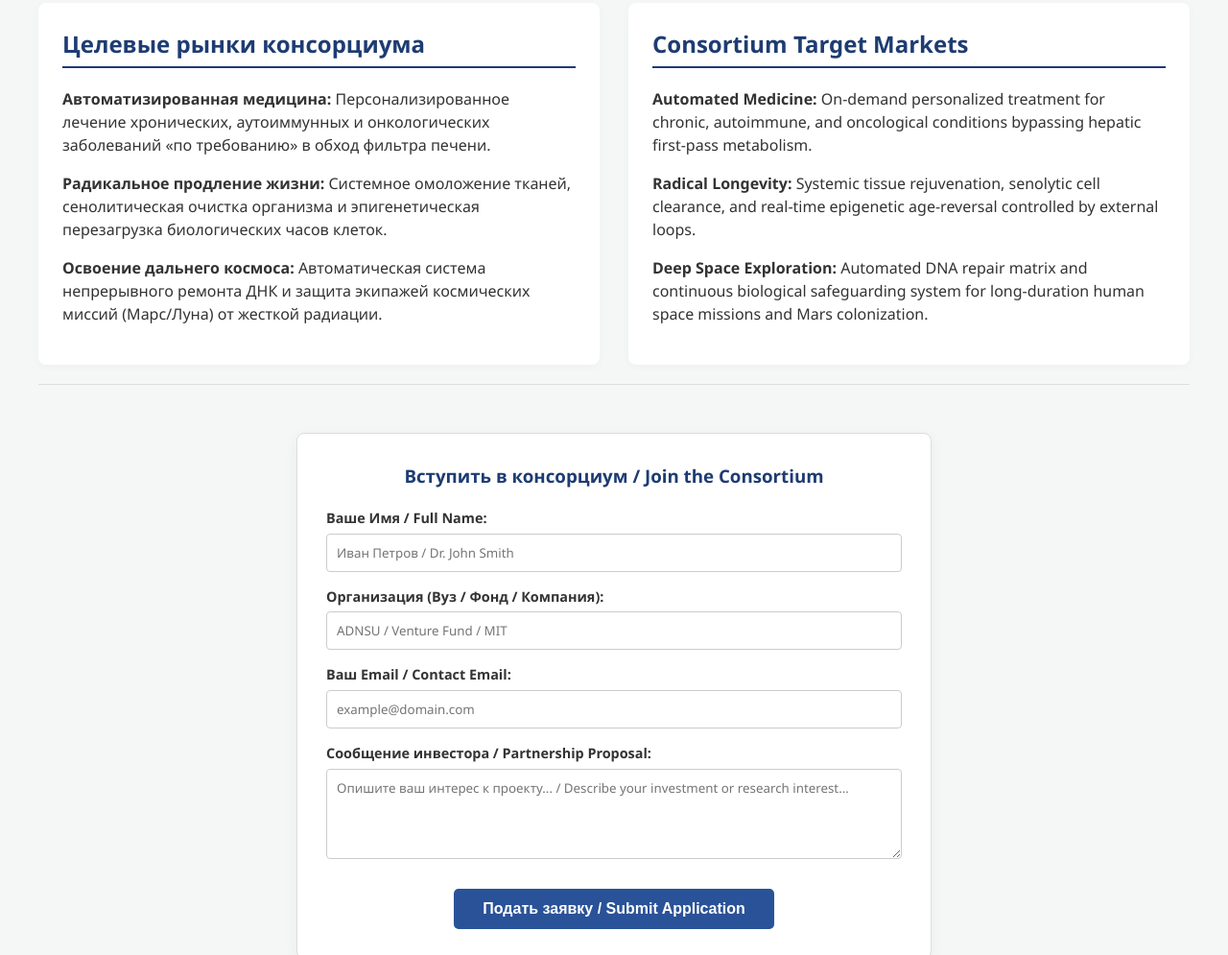
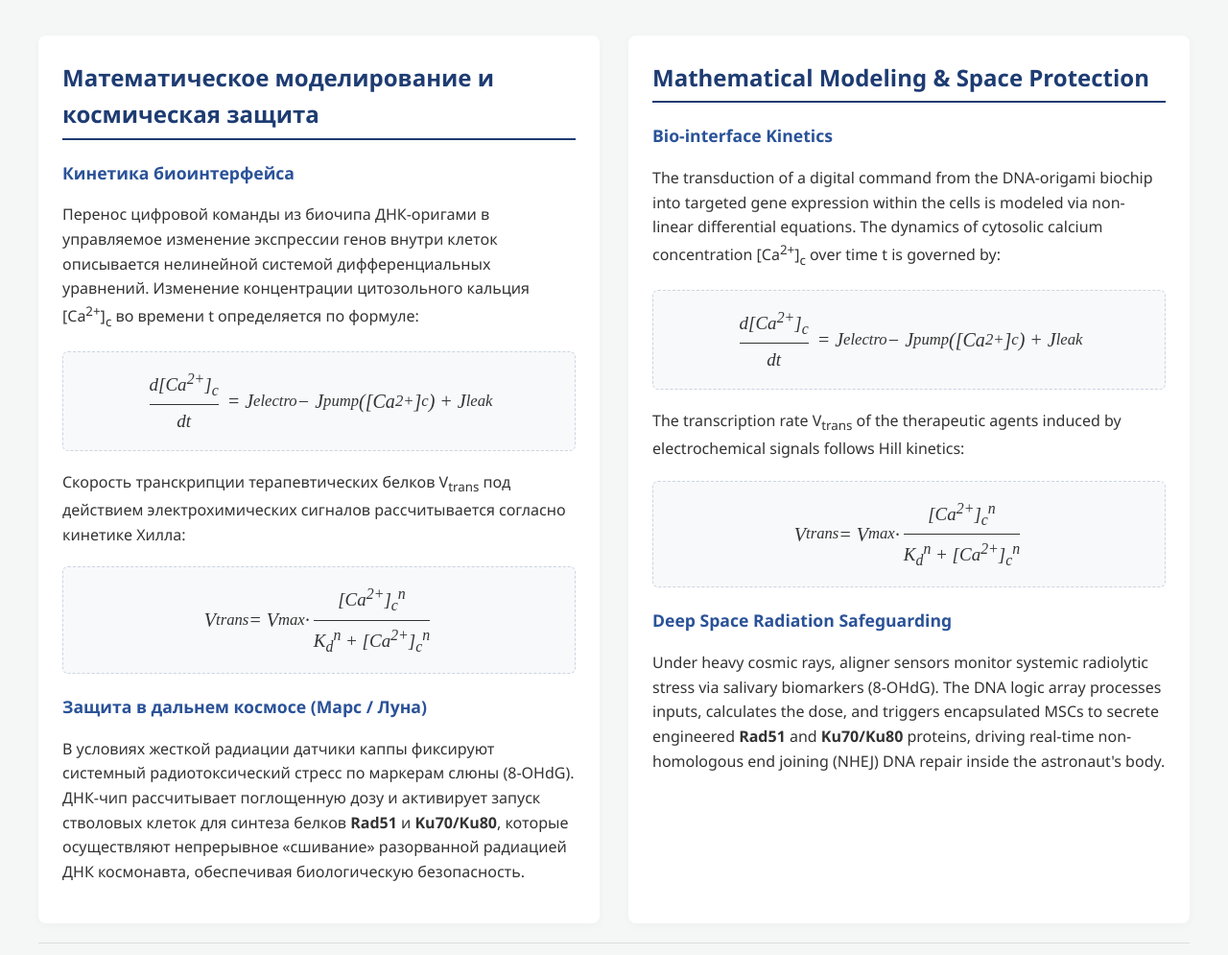
Before and after one commit to Viateslav1/dental-shield, a plain HTML site: page index.html in a window 1280 px wide. Shown: the part 1079-2074 px from the top of the page at 96% size. Drawn offline with Linux system fonts and the light colour scheme.

Commit message:
Refactor index.html with new content and styles
Updated HTML structure and styles for improved layout and readability. Added new sections for mathematical modeling and space protection.

```diff
--- a/index.html
+++ b/index.html
@@ -1,3 +1,4 @@
+
 <!DOCTYPE html>
 <html lang="ru">
 <head>
@@ -5,7 +6,7 @@
     <meta name="viewport" content="width=device-width, initial-scale=1.0">
     <title>Bio-Hybrid Dental Shield Consortium</title>
     <style>
-        body { font-family: 'Segoe UI', Arial, sans-serif; margin: 0; padding: 0; background: #f4f7f6; color: #333; line-height: 1.5; }
+        body { font-family: 'Segoe UI', Arial, sans-serif; margin: 0; padding: 0; background: #f4f7f6; color: #333; line-height: 1.6; }
         header { background: linear-gradient(135deg, #1e3c72 0%, #2a5298 100%); color: white; padding: 50px 20px; text-align: center; }
         header h1 { margin: 0; font-size: 2.3em; }
         header p { font-size: 1.1em; opacity: 0.9; margin-top: 10px; }
@@ -13,10 +14,18 @@
         .container { max-width: 1200px; margin: 40px auto; padding: 0 20px; }
         .lang-block { display: grid; grid-template-columns: 1fr 1fr; gap: 30px; margin-bottom: 40px; padding-bottom: 20px; border-bottom: 1px solid #ddd; }
         .lang-col { background: white; padding: 25px; border-radius: 8px; box-shadow: 0 2px 10px rgba(0,0,0,0.03); }
-        .lang-col h2 { color: #1e3c72; margin-top: 0; border-bottom: 2px solid #1e3c72; padding-bottom: 5px; }
+        .lang-col h2 { color: #1e3c72; margin-top: 0; border-bottom: 2px solid #1e3c72; padding-bottom: 5px; font-size: 1.5em; }
+        .lang-col h3 { color: #2a5298; font-size: 1.1em; margin-top: 20px; }
         .doi-section { background: #eef2f7; border-left: 6px solid #2a5298; padding: 25px; margin: 40px 0; border-radius: 0 8px 8px 0; text-align: center; }
         .btn { display: inline-block; background: #2a5298; color: white; padding: 12px 30px; text-align: center; border-radius: 5px; text-decoration: none; font-weight: bold; margin-top: 10px; transition: 0.3s; border: none; cursor: pointer; font-size: 1em; }
         .btn:hover { background: #1e3c72; }
+
+        /* Стили для красивого автономного отображения формул */
+        .math-display { display: flex; justify-content: center; align-items: center; margin: 20px 0; padding: 15px; background: #f8f9fa; border: 1px dashed #cbd5e1; border-radius: 6px; font-family: 'Times New Roman', Times, serif; font-size: 1.25em; font-style: italic; }
+        .fraction { display: inline-flex; flex-direction: column; align-items: center; text-align: center; padding: 0 4px; vertical-align: middle; font-size: 0.95em; }
+        .numerator { border-bottom: 1px solid #333; width: 100%; padding-bottom: 2px; }
+        .denominator { padding-top: 2px; width: 100%; }
+
         .form-section { background: #fff; border: 1px solid #ddd; padding: 30px; border-radius: 8px; max-width: 600px; margin: 50px auto 0 auto; box-shadow: 0 4px 15px rgba(0,0,0,0.05); }
         .form-section h3 { margin-top: 0; color: #1e3c72; text-align: center; }
         .form-group { margin-bottom: 15px; }
@@ -59,19 +68,60 @@
         <a href="https://doi.org" target="_blank" class="btn">Открыть на ResearchGate / View Publication</a>
     </div>
 
-    <!-- РАЗДЕЛ 3: СФЕРЫ ПРИМЕНЕНИЯ И ИНВЕСТИЦИЙ -->
+    <!-- ИСПРАВЛЕННЫЙ РАЗДЕЛ 3: МАТЕМАТИКА И КОСМИЧЕСКАЯ РАДИАЦИЯ -->
     <div class="lang-block">
         <div class="lang-col">
-            <h2>Целевые рынки консорциума</h2>
-            <p><strong>Автоматизированная медицина:</strong> Персонализированное лечение хронических, аутоиммунных и онкологических заболеваний «по требованию» в обход фильтра печени.</p>
-            <p><strong>Радикальное продление жизни:</strong> Системное омоложение тканей, сенолитическая очистка организма и эпигенетическая перезагрузка биологических часов клеток.</p>
-            <p><strong>Освоение дальнего космоса:</strong> Автоматическая система непрерывного ремонта ДНК и защита экипажей космических миссий (Марс/Луна) от жесткой радиации.</p>
+            <h2>Математическое моделирование и космическая защита</h2>
+            <h3>Кинетика биоинтерфейса</h3>
+            <p>Перенос цифровой команды из биочипа ДНК-оригами в управляемое изменение экспрессии генов внутри клеток описывается нелинейной системой дифференциальных уравнений. Изменение концентрации цитозольного кальция [Ca<sup>2+</sup>]<sub>c</sub> во времени t определяется по формуле:</p>
+
+            <div class="math-display">
+                <div class="fraction">
+                    <span class="numerator">d[Ca<sup>2+</sup>]<sub>c</sub></span>
+                    <span class="denominator">dt</span>
+                </div>
+                &nbsp;= J<sub>electro</sub> &minus; J<sub>pump</sub>([Ca<sup>2+</sup>]<sub>c</sub>) + J<sub>leak</sub>
+            </div>
+
+            <p>Скорость транскрипции терапевтических белков V<sub>trans</sub> под действием электрохимических сигналов рассчитывается согласно кинетике Хилла:</p>
+
+            <div class="math-display">
+                V<sub>trans</sub> = V<sub>max</sub> &middot;
+                <div class="fraction">
+                    <span class="numerator">[Ca<sup>2+</sup>]<sub>c</sub><sup>n</sup></span>
+                    <span class="denominator">K<sub>d</sub><sup>n</sup> + [Ca<sup>2+</sup>]<sub>c</sub><sup>n</sup></span>
+                </div>
+            </div>
+
+            <h3>Защита в дальнем космосе (Марс / Луна)</h3>
+            <p>В условиях жесткой радиации датчики каппы фиксируют системный радиотоксический стресс по маркерам слюны (8-OHdG). ДНК-чип рассчитывает поглощенную дозу и активирует запуск стволовых клеток для синтеза белков <strong>Rad51</strong> и <strong>Ku70/Ku80</strong>, которые осуществляют непрерывное «сшивание» разорванной радиацией ДНК космонавта, обеспечивая биологическую безопасность.</p>
         </div>
+
         <div class="lang-col">
-            <h2>Consortium Target Markets</h2>
-            <p><strong>Automated Medicine:</strong> On-demand personalized treatment for chronic, autoimmune, and oncological conditions bypassing hepatic first-pass metabolism.</p>
-            <p><strong>Radical Longevity:</strong> Systemic tissue rejuvenation, senolytic cell clearance, and real-time epigenetic age-reversal controlled by external loops.</p>
-            <p><strong>Deep Space Exploration:</strong> Automated DNA repair matrix and continuous biological safeguarding system for long-duration human space missions and Mars colonization.</p>
+            <h2>Mathematical Modeling & Space Protection</h2>
+            <h3>Bio-interface Kinetics</h3>
+            <p>The transduction of a digital command from the DNA-origami biochip into targeted gene expression within the cells is modeled via non-linear differential equations. The dynamics of cytosolic calcium concentration [Ca<sup>2+</sup>]<sub>c</sub> over time t is governed by:</p>
+
+            <div class="math-display">
+                <div class="fraction">
+                    <span class="numerator">d[Ca<sup>2+</sup>]<sub>c</sub></span>
+                    <span class="denominator">dt</span>
+                </div>
+                &nbsp;= J<sub>electro</sub> &minus; J<sub>pump</sub>([Ca<sup>2+</sup>]<sub>c</sub>) + J<sub>leak</sub>
+            </div>
+
+            <p>The transcription rate V<sub>trans</sub> of the therapeutic agents induced by electrochemical signals follows Hill kinetics:</p>
+
+            <div class="math-display">
+                V<sub>trans</sub> = V<sub>max</sub> &middot;
+                <div class="fraction">
+                    <span class="numerator">[Ca<sup>2+</sup>]<sub>c</sub><sup>n</sup></span>
+                    <span class="denominator">K<sub>d</sub><sup>n</sup> + [Ca<sup>2+</sup>]<sub>c</sub><sup>n</sup></span>
+                </div>
+            </div>
+
+            <h3>Deep Space Radiation Safeguarding</h3>
+            <p>Under heavy cosmic rays, aligner sensors monitor systemic radiolytic stress via salivary biomarkers (8-OHdG). The DNA logic array processes inputs, calculates the dose, and triggers encapsulated MSCs to secrete engineered <strong>Rad51</strong> and <strong>Ku70/Ku80</strong> proteins, driving real-time non-homologous end joining (NHEJ) DNA repair inside the astronaut's body.</p>
         </div>
     </div>
 
@@ -81,31 +131,3 @@
         <form onsubmit="alert('Заявка успешно сформирована! / Application successfully generated!'); return false;">
             <div class="form-group">
                 <label>Ваше Имя / Full Name:</label>
-                <input type="text" required placeholder="Иван Петров / Dr. John Smith">
-            </div>
-            <div class="form-group">
-                <label>Организация (Вуз / Фонд / Компания):</label>
-                <input type="text" required placeholder="ADNSU / Venture Fund / MIT">
-            </div>
-            <div class="form-group">
-                <label>Ваш Email / Contact Email:</label>
-                <input type="email" required placeholder="example@domain.com">
-            </div>
-            <div class="form-group">
-                <label>Сообщение инвестора / Partnership Proposal:</label>
-                <textarea rows="4" placeholder="Опишите ваш интерес к проекту... / Describe your investment or research interest..."></textarea>
-            </div>
-            <div style="text-align: center;">
-                <button type="submit" class="btn">Подать заявку / Submit Application</button>
-            </div>
-        </form>
-    </div>
-
-</div>
-
-<footer>
-    <p>&copy; 2026 Bio-Hybrid Dental Shield Consortium. Affiliated with Azerbaijan State Oil and Industry University (ADNSU). All Rights Reserved.</p>
-</footer>
-
-</body>
-</html>
```
